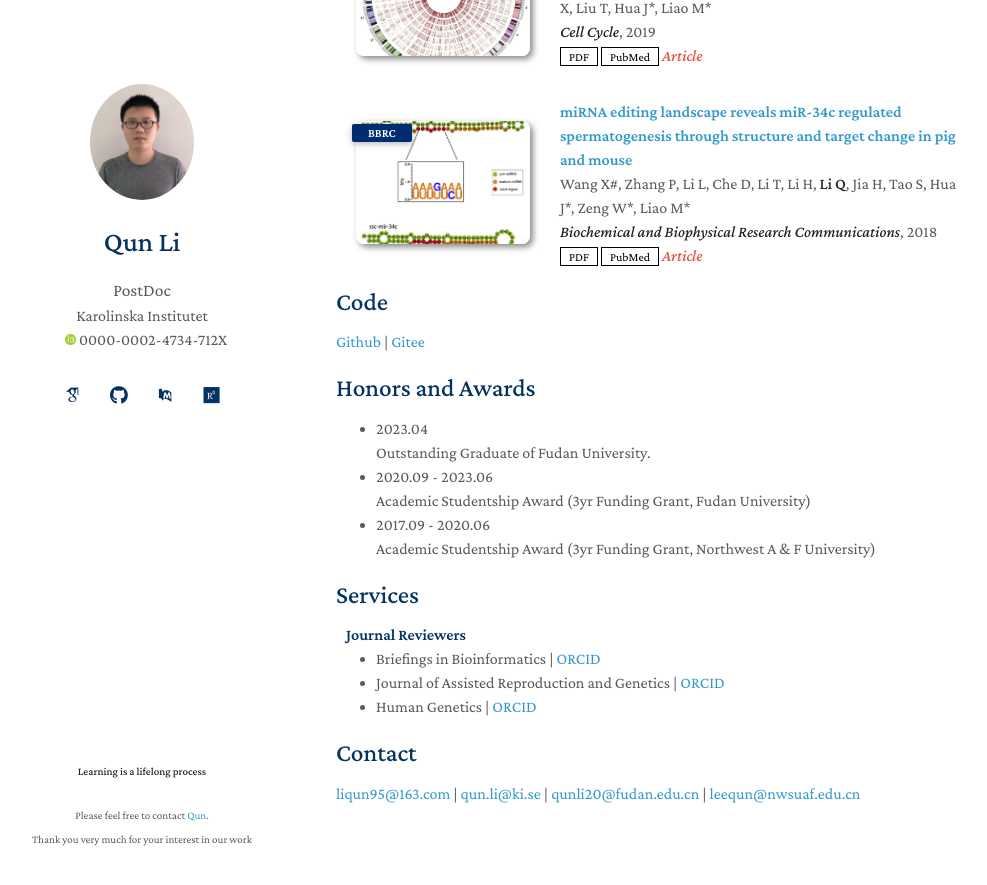
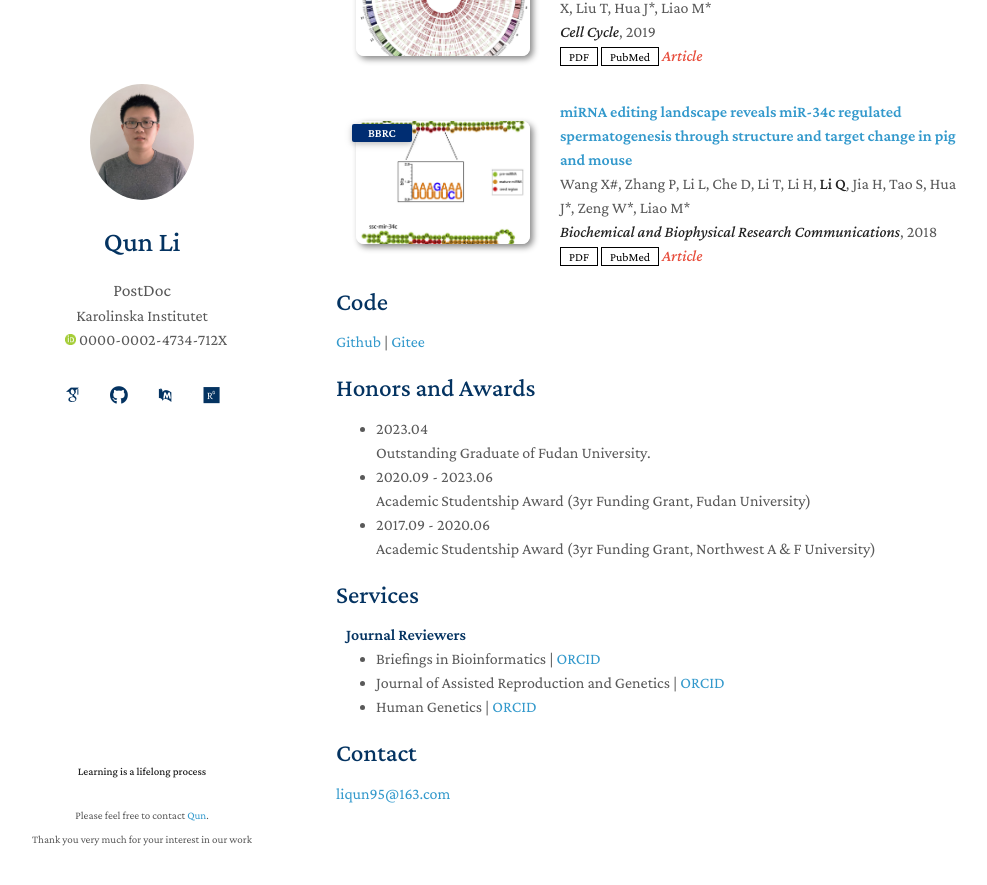
Before and after one commit to liqunbio/liqunbio.github.io, a Jekyll site: the page built from index.md, in a window 1280 px wide and 900 px high, scrolled down 4067 px. Shown: the top 885 px of the window, without its empty margins (134-1121 px from the left). Built offline with Jekyll 4.4.1, drawn with Linux system fonts in a browser that asks for light colours; some web fonts are replaced; comment, search, counter and statistics services are not loaded; our own code applies the rules of GitHub Pages for plain Markdown files.

Commit message:
Simplify contact information in index.md
Removed additional email addresses from the contact section.

```diff
--- a/index.md
+++ b/index.md
@@ -51,4 +51,4 @@ Academic Studentship Award (3yr Funding Grant, Northwest A & F University)
 {% include_relative _includes/services.md %}
 
 ## Contact
-[liqun95@163.com](mailto:liqun95@163.com) | [qun.li@ki.se](mailto:qun.li@ki.se) | [qunli20@fudan.edu.cn](mailto:qunli20@fudan.edu.cn) | [leequn@nwsuaf.edu.cn](mailto:leequn@nwsuaf.edu.cn)
+[liqun95@163.com](mailto:liqun95@163.com)
```
